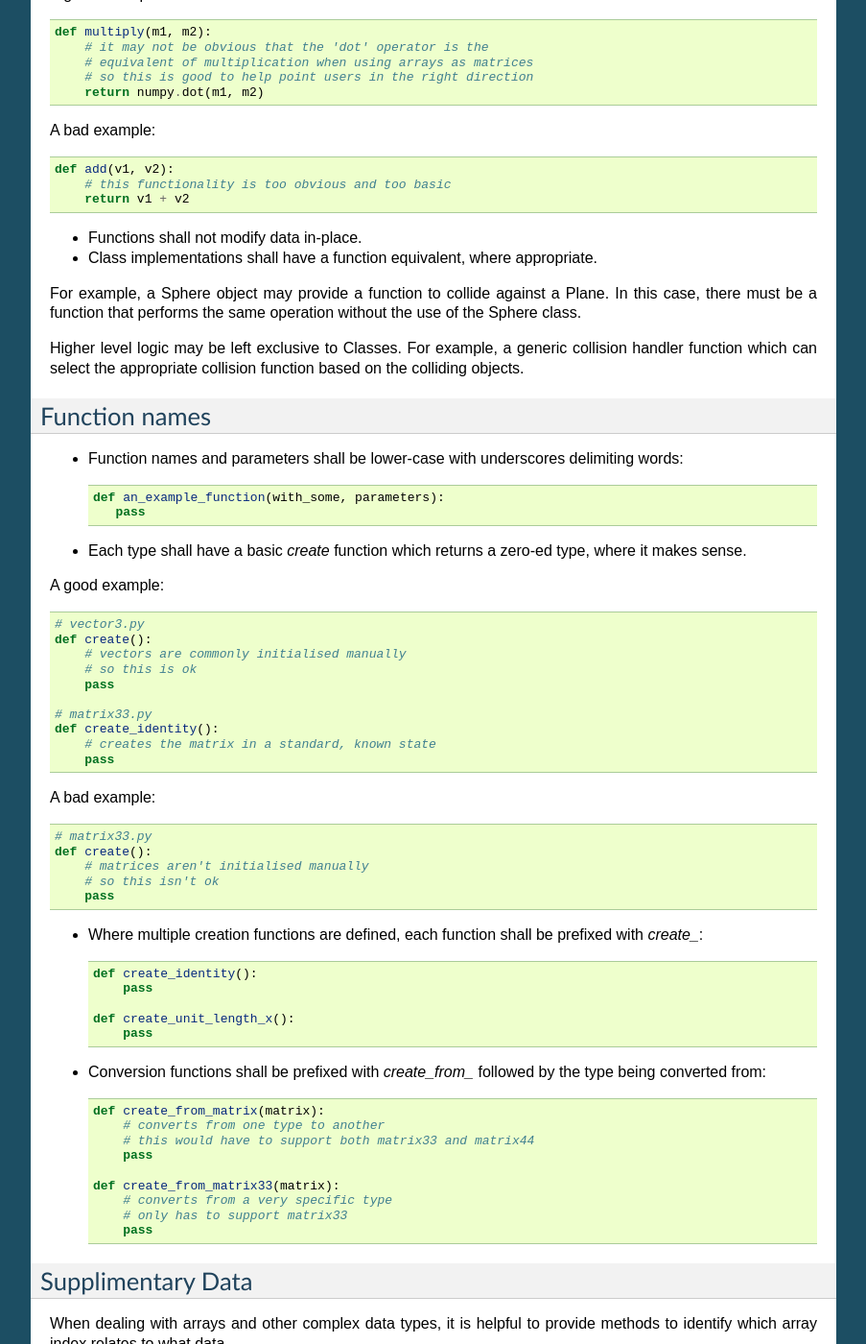
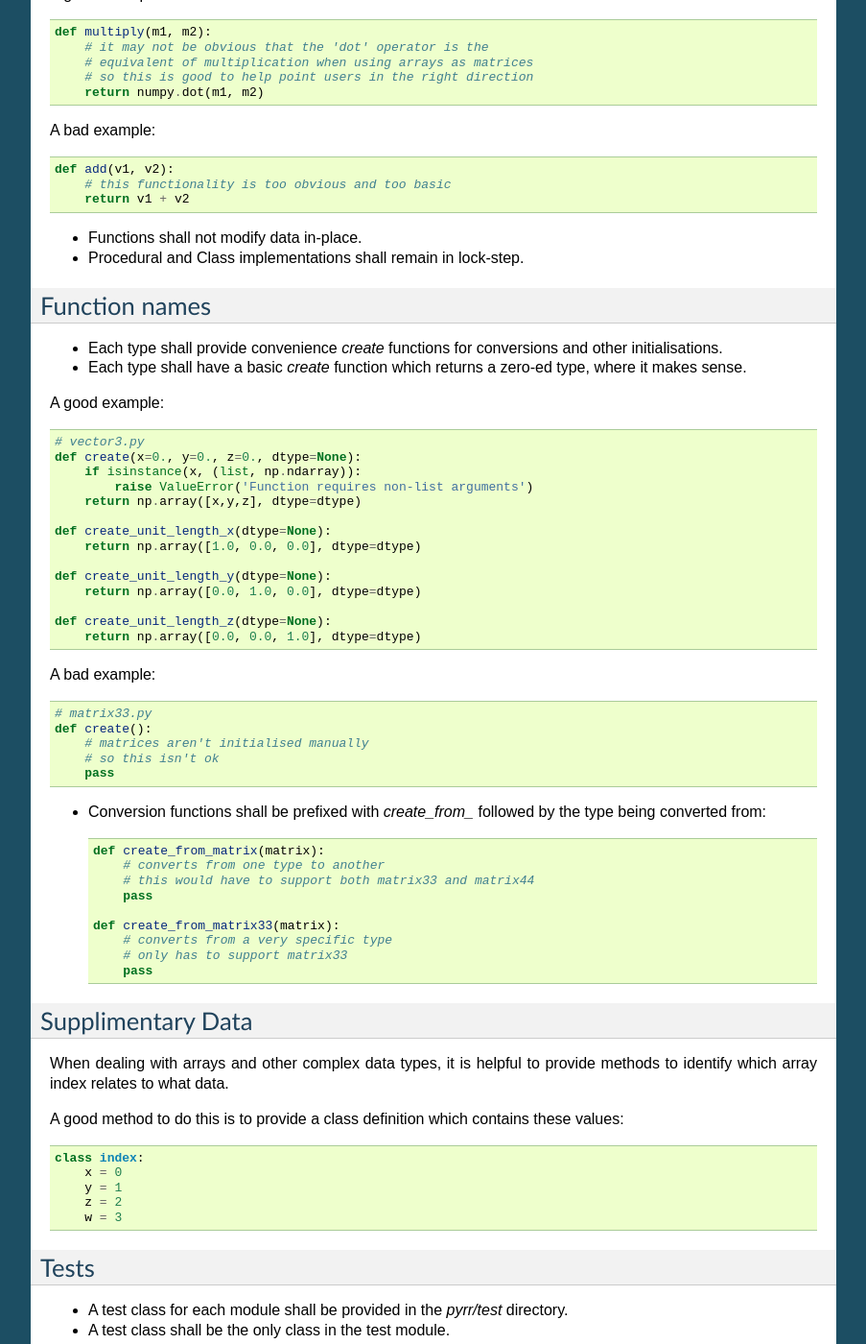
Before and after one commit to adamlwgriffiths/Pyrr, a Sphinx documentation site: the page built from docs/source/info_coding_standard.rst, in a window 1280 px wide and 1400 px high, scrolled down 448 px. Shown: the whole window at 96% size, without its empty margins (198-1101 px from the left). Built offline with Sphinx 7.4.7, drawn with Linux system fonts in a browser that asks for light colours; formulas are drawn with MathJax 3; some of the changed text lies outside the part shown.

Commit message:
Update coding standard
We are in breach of some of these, mainly the 1 test function
per module function.

```diff
--- a/docs/source/info_coding_standard.rst
+++ b/docs/source/info_coding_standard.rst
@@ -45,13 +45,7 @@
 
 * Functions shall not modify data in-place.
 
-* Class implementations shall have a function equivalent, where appropriate.
-
-For example, a Sphere object may provide a function to collide against a Plane.
-In this case, there must be a function that performs the same operation without the use of the Sphere class.
-
-Higher level logic may be left exclusive to Classes.
-For example, a generic collision handler function which can select the appropriate collision function based on the colliding objects.
+* Procedural and Class implementations shall remain in lock-step.
 
 
 .. _coding_standard_function_names:
@@ -59,25 +53,27 @@
 Function names
 ==============
 
-* Function names and parameters shall be lower-case with underscores delimiting words::
-
-    def an_example_function(with_some, parameters):
-       pass
+* Each type shall provide convenience *create* functions for conversions and other initialisations.
 
 * Each type shall have a basic *create* function which returns a zero-ed type, where it makes sense.
 
 A good example::
 
     # vector3.py
-    def create():
-        # vectors are commonly initialised manually
-        # so this is ok
-        pass
+    def create(x=0., y=0., z=0., dtype=None):
+        if isinstance(x, (list, np.ndarray)):
+            raise ValueError('Function requires non-list arguments')
+        return np.array([x,y,z], dtype=dtype)
 
-    # matrix33.py
-    def create_identity():
-        # creates the matrix in a standard, known state
-        pass
+    def create_unit_length_x(dtype=None):
+        return np.array([1.0, 0.0, 0.0], dtype=dtype)
+
+    def create_unit_length_y(dtype=None):
+        return np.array([0.0, 1.0, 0.0], dtype=dtype)
+
+    def create_unit_length_z(dtype=None):
+        return np.array([0.0, 0.0, 1.0], dtype=dtype)
+
 
 A bad example::
 
@@ -85,14 +81,6 @@
     def create():
         # matrices aren't initialised manually
         # so this isn't ok
-        pass
-
-* Where multiple creation functions are defined, each function shall be prefixed with *create_*::
-
-    def create_identity():
-        pass
-
-    def create_unit_length_x():
         pass
 
 * Conversion functions shall be prefixed with *create_from_* followed by the type being converted from::
@@ -135,18 +123,9 @@
 
 * Each source file shall have its own test file.
 
-* Each function shall have a test case associated with it::
+* Each test function shall have a test case associated with it
 
-    # vector3.py
-    def create_identity():
-        pass
-
-    # test_vector3.py
-    def test_create_identity():
-        vec = vector3.create_identity()
-        expected = [ 0.0, 0.0, 0.0 ]
-        self.assertTrue(numpy.array_equal(vec, expected), "Vector zeros not zeroed")
-
+* All test cases for a function shall be in a single test function
 
 .. _coding_standard_layout:
 
@@ -155,9 +134,7 @@
 
 These are not strict rules, but are merely suggestions to keep the layout of code in Pyrr consistent.
 
-There are times when the following rules may be broken to improve readability.
-
-* Code shall be spaced vertically rather than extending horizontally too far. Vertical spacing shall be performed at variable or data type boundaries.
+* Code shall be spaced vertically where doing so helps the readability of complex mathematical functions. Vertical spacing shall be performed at variable or data type boundaries.
 
 A good example::
 
@@ -167,14 +144,12 @@
     # where appropriate, values are still laid out horizontally.
     # provide links where appropriate
     #  http://www.example.com/a/link/to/a/relevant/explanation/of/this/code
-    my_value = numpy.array(
-        [
-            # X = some comment about how X is calculated
-            (0.0, 0.0, 0.0),
-            # Y = some comment about how Y is calculated
-            (1.0, 1.0, 1.0)
-        ],
-        dtype=[('position', 'float32', (3,))]
+    my_value = numpy.array([
+        # X = some comment about how X is calculated
+        (0.0, 0.0, 0.0),
+        # Y = some comment about how Y is calculated
+        (1.0, 1.0, 1.0)
+    ], dtype=[('position', 'float32', (3,))]
     )
 
     # laying out parameters vertically can improve readability.
@@ -185,7 +160,42 @@
         param_two,
         param_three,
         param_four,
-        True if param_five else False
+        True if param_five else False,
+    )
+
+A more complicated example::
+
+    return np.array(
+        [
+            # m1
+            [
+                # m11 = 1.0 - 2.0 * (q.y * q.y + q.z * q.z)
+                1.0 - 2.0 * (y2 + z2),
+                # m21 = 2.0 * (q.x * q.y + q.w * q.z)
+                2.0 * (xy + wz),
+                # m31 = 2.0 * (q.x * q.z - q.w * q.y)
+                2.0 * (xz - wy),
+            ],
+            # m2
+            [
+                # m12 = 2.0 * (q.x * q.y - q.w * q.z)
+                2.0 * (xy - wz),
+                # m22 = 1.0 - 2.0 * (q.x * q.x + q.z * q.z)
+                1.0 - 2.0 * (x2 + z2),
+                # m32 = 2.0 * (q.y * q.z + q.w * q.x)
+                2.0 * (yz + wx),
+            ],
+            # m3
+            [
+                # m13 = 2.0 * ( q.x * q.z + q.w * q.y)
+                2.0 * (xz + wy),
+                # m23 = 2.0 * (q.y * q.z - q.w * q.x)
+                2.0 * (yz - wx),
+                # m33 = 1.0 - 2.0 * (q.x * q.x + q.y * q.y)
+                1.0 - 2.0 * (x2 + y2),
+            ]
+        ],
+        dtype=dtype
     )
 
 A bad example::
@@ -215,45 +225,3 @@
 
 
 * Code may extend beyond 80 columns, where appropriate.
-
-* Classes should have 2 lines between them and any other definition::
-
-    class X:
-        pass
-
-
-    class Y:
-        pass
-
-
-* Class variables and functions shall be separated by a single white line::
-
-    class X:
-        a = 1
-
-        def __init__( self ):
-            pass
-
-* Class members and variables shall begin immediately below the class declaration::
-
-    class X:
-        a = 1
-        b = 2
-
-* Variables and methods should have a single, empty line between them::
-
-    class X:
-        a = 1
-        b = 2
-
-        def do_something( self ):
-            pass
-
-* Imports and functions should have two empty lines between them::
-
-    import math
-    import numpy
-
-
-    def some_function():
-        pass
```
